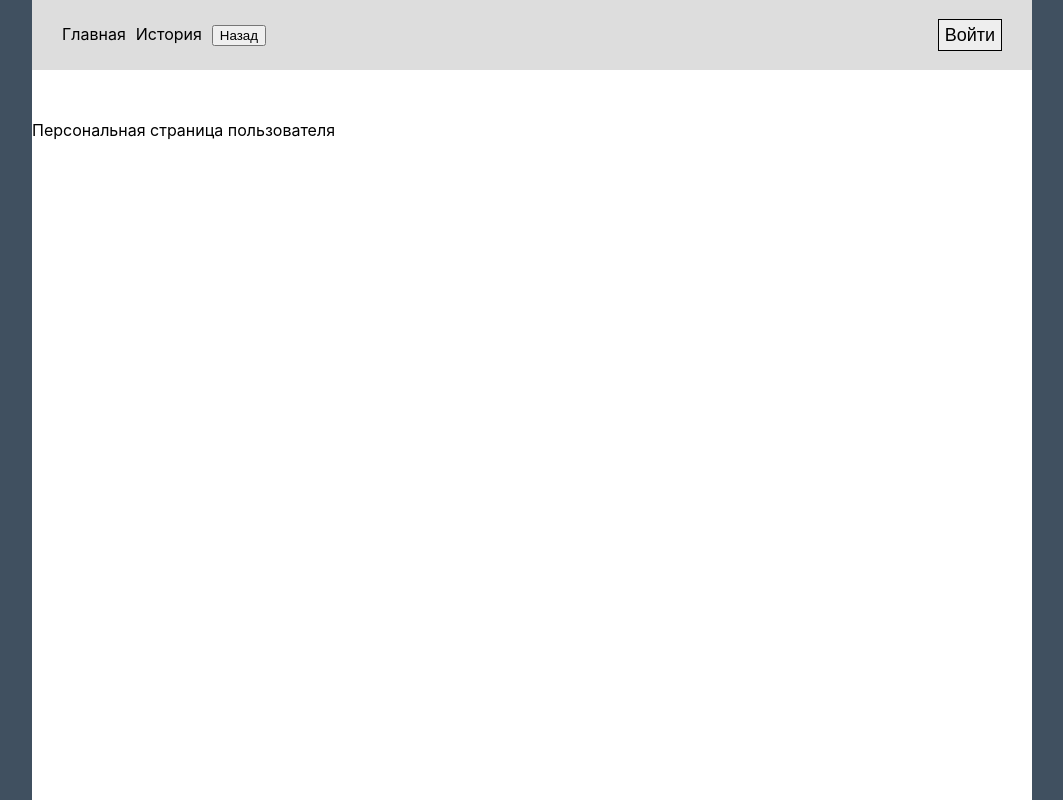
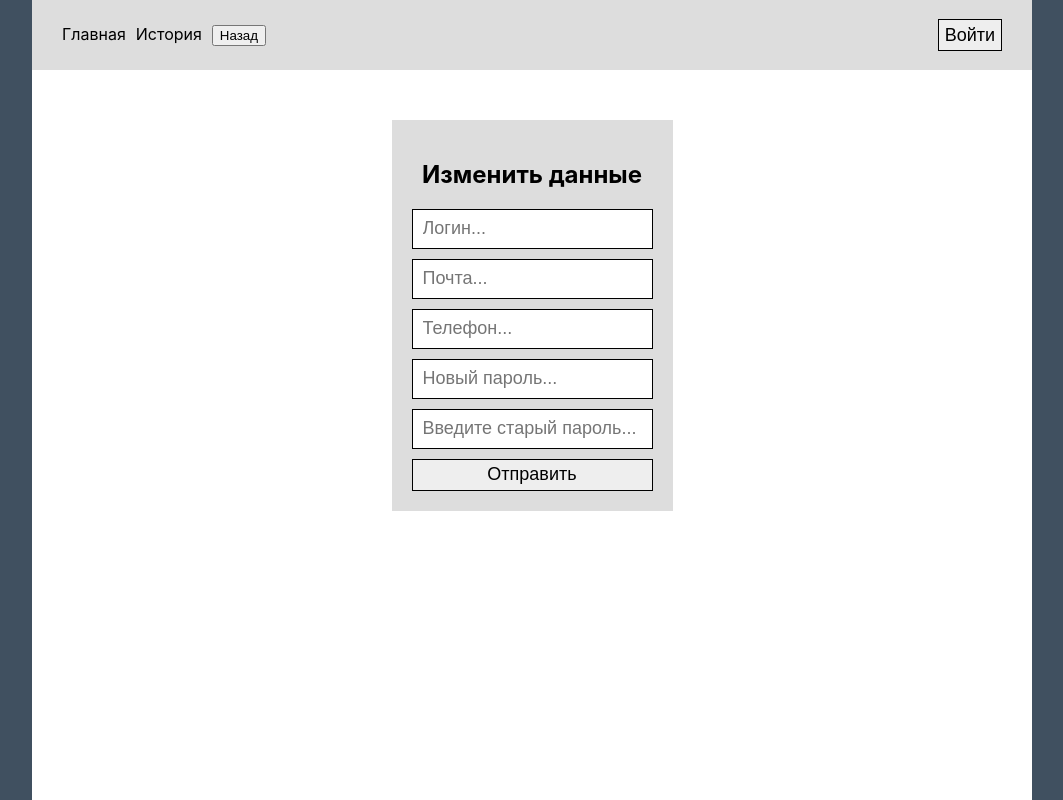
Before and after one commit to progeat/diploma-frontend-1, a React (Create React App) app in the folder frontend/: page /personal in a window 1280 px wide. Shown: the whole page, without its empty margins (108-1171 px from the left). Built offline with nearby package versions, Linux system fonts and the light colour scheme; no server answers.

Commit message:
Работа над созданием странички с персональными данными

```diff
--- a/frontend/src/app.js
+++ b/frontend/src/app.js
@@ -6,6 +6,7 @@ import {
 	Authorization,
 	Categories,
 	Main,
+	Personal,
 	Registration,
 	Transaction,
 	Transactions,
@@ -77,6 +78,7 @@ export const App = () => {
 					<Route path="/accounts" element={<Accounts />} />
 					<Route path="/accounts/:id/edit" element={<Accounts />} />
 					<Route path="/transactions" element={<Transactions />} />
+					<Route path="/personal" element={<Personal />} />
 					<Route
 						path="/personal"
 						element={<div>Персональная страница пользователя</div>}
--- a/frontend/src/pages/index.js
+++ b/frontend/src/pages/index.js
@@ -5,3 +5,4 @@ export * from './transactions/transactions';
 export * from './transaction/transaction';
 export * from './accounts/accounts';
 export * from './categories/categories';
+export * from './personal/personal';
--- /dev/null
+++ b/frontend/src/pages/personal/personal.js
@@ -0,0 +1,138 @@
+import { useState } from 'react';
+import { useDispatch, useSelector } from 'react-redux';
+import { Link, Navigate } from 'react-router-dom';
+import { useForm } from 'react-hook-form';
+import * as yup from 'yup';
+import { yupResolver } from '@hookform/resolvers/yup';
+import { AuthFormError, Button, Input } from '../../components';
+import { useResetForm } from '../../hooks';
+import { setUser } from '../../actions';
+import { selectUserRole } from '../../selectors';
+import { request } from '../../utils';
+import { ROLE } from '../../constants';
+import styled from 'styled-components';
+
+const authFormSchema = yup.object().shape({
+	login: yup
+		.string()
+		.required('Заполните логин')
+		.matches(/^\w+$/, 'Неверно заполнен логин. Допускаются только буквы и цифры')
+		.min(3, 'Неверно заполнен логин. Минимум 3 символа')
+		.max(15, 'Неверно заполнен логин. Максимум 15 символов'),
+	password: yup
+		.string()
+		.required('Заполните пароль')
+		.matches(
+			/^[\w#%]+$/,
+			'Неверно заполнен пароль. Допускаются только буквы, цифры и знаки # %',
+		)
+		.min(6, 'Неверно заполнен пароль. Минимум 6 символов')
+		.max(30, 'Неверно заполнен пароль. Максимум 30 символов'),
+	email: yup,
+	phone: yup,
+});
+
+const PersonalContainer = ({ className }) => {
+	const {
+		register,
+		reset,
+		handleSubmit,
+		formState: { errors },
+	} = useForm({
+		defaultValues: {
+			login: '',
+			password: '',
+			email: '',
+			phone: '',
+		},
+		resolver: yupResolver(authFormSchema),
+	});
+
+	const [serverError, setServerError] = useState(null);
+
+	const dispatch = useDispatch();
+
+	const roleId = useSelector(selectUserRole);
+
+	useResetForm(reset);
+
+	const onSubmit = (value) => {
+		console.log(value);
+	};
+
+	const formError = errors?.login?.message || errors?.password?.message;
+	const errorMessage = formError || serverError;
+
+	return (
+		<div className={className}>
+			<div className="form-wrapper">
+				<h2>Изменить данные</h2>
+				<form onSubmit={handleSubmit(onSubmit)}>
+					<Input
+						type="text"
+						placeholder="Логин..."
+						{...register('login', {
+							onChange: () => setServerError(null),
+						})}
+					/>
+					<Input
+						type="email"
+						placeholder="Почта..."
+						{...register('email', {
+							onChange: () => setServerError(null),
+						})}
+					/>
+					<Input
+						type="phone"
+						placeholder="Телефон..."
+						{...register('phone', {
+							onChange: () => setServerError(null),
+						})}
+					/>
+					<Input
+						type="password"
+						placeholder="Новый пароль..."
+						{...register('password', {
+							onChange: () => setServerError(null),
+						})}
+					/>
+					<Input
+						type="password"
+						placeholder="Введите старый пароль..."
+						{...register('password', {
+							onChange: () => setServerError(null),
+						})}
+					/>
+					<Button type="submit" disabled={!!formError}>
+						Отправить
+					</Button>
+					{errorMessage && <AuthFormError>{errorMessage}</AuthFormError>}
+				</form>
+			</div>
+		</div>
+	);
+};
+
+export const Personal = styled(PersonalContainer)`
+	display: flex;
+	justify-content: center;
+	align-items: center;
+
+	& .form-wrapper {
+		display: flex;
+		flex-direction: column;
+		align-items: center;
+		width: 281px;
+		padding: 20px;
+		background-color: #ddd;
+	}
+
+	& .form {
+		display: flex;
+		flex-direction: column;
+	}
+
+	& .form input {
+		margin-bottom: 10px;
+	}
+`;
--- a/frontend/src/pages/transactions/transactions.js
+++ b/frontend/src/pages/transactions/transactions.js
@@ -16,8 +16,6 @@ const TransactionsContainer = ({ className }) => {
 	const [isLoading, setIsLoading] = useState(false);
 	const filter = useSelector(selectFilter);
 	const { account, category, dateRange } = filter;
-
-	console.log('start', filter);
 
 	// TODO продумать перенос запроса на операции в компонент TransactionsList
 	useEffect(() => {
```
